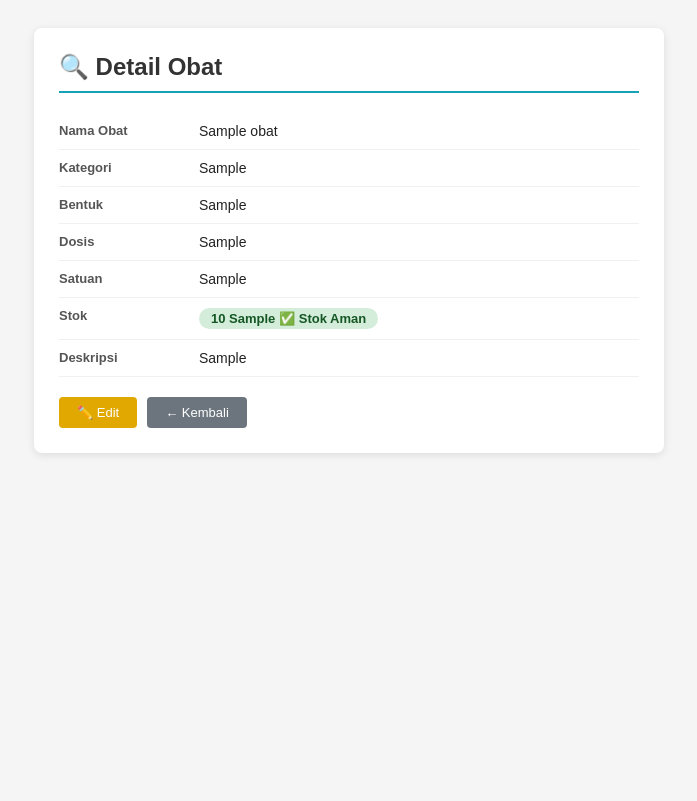
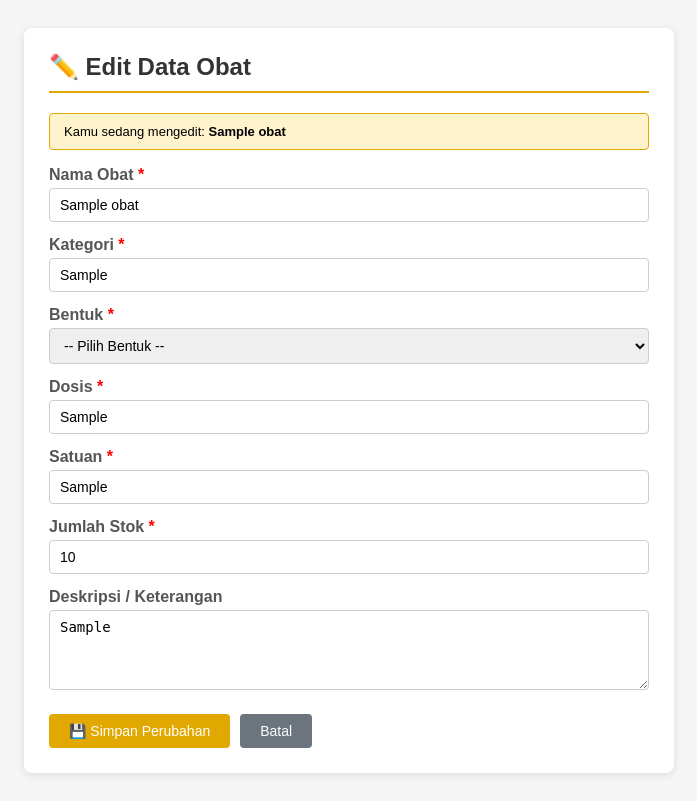
Before and after one commit to SuperiorSty/project_uas, a PHP site: page /views/editObat.php?id=1 in a window 1280 px wide. Shown: the whole page, without its empty margins (291-988 px from the left). Before the commit the page ends 455 px from the top, so only its background shows below. Run offline with PHP 8.4, Linux system fonts and the light colour scheme; the visitor is signed in with stand-in values (Sample User, id 1); tables that the repository leaves empty or names only in its code hold one stand-in row (values such as "Sample post").

Commit message:
Fitur : perbaiki halaman edit obat

```diff
--- a/views/editObat.php
+++ b/views/editObat.php
@@ -2,24 +2,31 @@
 session_start();
 require_once '../config/database.php';
 
-// ── RBAC: harus login dulu ──────────────────────────────────────────────────
+// ── RBAC: hanya ADMIN yang boleh edit obat ──────────────────────────────────
 if (!isset($_SESSION['user_id'])) {
     header("Location: ../index.php?error=Silakan login terlebih dahulu!");
+    exit;
+}
+if ($_SESSION['role_nama'] !== 'ADMIN') {
+    header("Location: dashboard.php?error=Anda tidak punya akses ke halaman ini!");
     exit;
 }
 
 $pdo = Database::connect();
 
+// Ambil id dari URL, pastikan valid
 $id = isset($_GET['id']) ? (int)$_GET['id'] : 0;
 if ($id <= 0) {
     header("Location: kelolaObat.php");
     exit;
 }
 
+// Ambil data obat yang akan diedit
 $stmt = $pdo->prepare("SELECT * FROM master_obat WHERE master_id = ?");
 $stmt->execute([$id]);
 $obat = $stmt->fetch();
 
+// Kalau id tidak ditemukan di database, balik ke halaman daftar
 if (!$obat) {
     header("Location: kelolaObat.php?error=Data obat tidak ditemukan!");
     exit;
@@ -29,68 +36,70 @@ if (!$obat) {
 <html lang="id">
 <head>
     <meta charset="UTF-8">
-    <title>Detail Obat - <?= htmlspecialchars($obat['nama_obat']) ?></title>
+    <title>Edit Obat - <?= htmlspecialchars($obat['nama_obat']) ?></title>
     <style>
         body { font-family: sans-serif; padding: 20px; background: #f5f5f5; }
-        .container { max-width: 580px; margin: 0 auto; background: white; padding: 25px; border-radius: 8px; box-shadow: 0 2px 8px rgba(0,0,0,0.1); }
-        h2 { margin-top: 0; color: #333; border-bottom: 2px solid #17a2b8; padding-bottom: 10px; }
-        .field { display: flex; gap: 10px; padding: 10px 0; border-bottom: 1px solid #f0f0f0; }
-        .field:last-child { border-bottom: none; }
-        .field-label { font-weight: bold; color: #555; min-width: 130px; font-size: 13px; }
-        .field-value { color: #222; font-size: 14px; }
-        .badge-stok { display: inline-block; padding: 3px 12px; border-radius: 20px; font-weight: bold; font-size: 13px; }
-        .badge-ok { background: #d4edda; color: #155724; }
-        .badge-warn { background: #f8d7da; color: #721c24; }
+        .container { max-width: 600px; margin: 0 auto; background: white; padding: 25px; border-radius: 8px; box-shadow: 0 2px 8px rgba(0,0,0,0.1); }
+        h2 { margin-top: 0; color: #333; border-bottom: 2px solid #e0a800; padding-bottom: 10px; }
+        label { font-weight: bold; display: block; margin-top: 14px; margin-bottom: 4px; color: #555; }
+        input[type=text], input[type=number], select, textarea {
+            width: 100%; padding: 8px 10px; border: 1px solid #ccc;
+            border-radius: 4px; box-sizing: border-box; font-size: 14px;
+        }
+        textarea { resize: vertical; height: 80px; }
         .btn-wrap { margin-top: 20px; display: flex; gap: 10px; }
-        .btn { padding: 8px 18px; border-radius: 4px; text-decoration: none; font-size: 13px; }
-        .btn-edit { background: #e0a800; color: white; }
-        .btn-back { background: #6c757d; color: white; }
+        .btn-simpan { background: #e0a800; color: white; border: none; padding: 9px 20px; border-radius: 4px; cursor: pointer; font-size: 14px; }
+        .btn-simpan:hover { background: #c49200; }
+        .btn-batal { background: #6c757d; color: white; padding: 9px 20px; border-radius: 4px; text-decoration: none; font-size: 14px; }
+        .info { background: #fff3cd; border: 1px solid #e0a800; border-radius: 4px; padding: 10px 14px; margin-bottom: 16px; font-size: 13px; }
     </style>
 </head>
 <body>
 <div class="container">
-    <h2>🔍 Detail Obat</h2>
+    <h2>✏️ Edit Data Obat</h2>
 
-    <div class="field">
-        <span class="field-label">Nama Obat</span>
-        <span class="field-value"><?= htmlspecialchars($obat['nama_obat']) ?></span>
-    </div>
-    <div class="field">
-        <span class="field-label">Kategori</span>
-        <span class="field-value"><?= htmlspecialchars($obat['kategori']) ?></span>
-    </div>
-    <div class="field">
-        <span class="field-label">Bentuk</span>
-        <span class="field-value"><?= htmlspecialchars($obat['bentuk'] ?? '-') ?></span>
-    </div>
-    <div class="field">
-        <span class="field-label">Dosis</span>
-        <span class="field-value"><?= htmlspecialchars($obat['dosis'] ?? '-') ?></span>
-    </div>
-    <div class="field">
-        <span class="field-label">Satuan</span>
-        <span class="field-value"><?= htmlspecialchars($obat['satuan'] ?? '-') ?></span>
-    </div>
-    <div class="field">
-        <span class="field-label">Stok</span>
-        <span class="field-value">
-            <span class="badge-stok <?= $obat['stok'] < 5 ? 'badge-warn' : 'badge-ok' ?>">
-                <?= $obat['stok'] ?> <?= htmlspecialchars($obat['satuan'] ?? '') ?>
-                <?= $obat['stok'] < 5 ? '⚠️ Stok Menipis' : '✅ Stok Aman' ?>
-            </span>
-        </span>
-    </div>
-    <div class="field">
-        <span class="field-label">Deskripsi</span>
-        <span class="field-value"><?= nl2br(htmlspecialchars($obat['deskripsi'] ?? '-')) ?></span>
+    <div class="info">
+        Kamu sedang mengedit: <strong><?= htmlspecialchars($obat['nama_obat']) ?></strong>
     </div>
 
-    <div class="btn-wrap">
-        <?php if ($_SESSION['role_nama'] === 'ADMIN'): ?>
-            <a href="editObat.php?id=<?= $obat['master_id'] ?>" class="btn btn-edit">✏️ Edit</a>
-        <?php endif; ?>
-        <a href="kelolaObat.php" class="btn btn-back">← Kembali</a>
-    </div>
+    <form action="../proses/prosesObat.php?aksi=edit" method="POST">
+        <!-- hidden field untuk kirim id ke prosesObat.php -->
+        <input type="hidden" name="master_id" value="<?= $obat['master_id'] ?>">
+
+        <label>Nama Obat <span style="color:red">*</span></label>
+        <input type="text" name="nama_obat" value="<?= htmlspecialchars($obat['nama_obat']) ?>" required>
+
+        <label>Kategori <span style="color:red">*</span></label>
+        <input type="text" name="kategori" placeholder="contoh: Analgesik, Antibiotik, Vitamin"
+               value="<?= htmlspecialchars($obat['kategori']) ?>" required>
+
+        <label>Bentuk <span style="color:red">*</span></label>
+        <select name="bentuk" required>
+            <option value="">-- Pilih Bentuk --</option>
+            <?php foreach (['Tablet','Kapsul','Sirup','Serbuk','Salep','Tetes'] as $b): ?>
+                <option value="<?= $b ?>" <?= $obat['bentuk'] == $b ? 'selected' : '' ?>><?= $b ?></option>
+            <?php endforeach; ?>
+        </select>
+
+        <label>Dosis <span style="color:red">*</span></label>
+        <input type="text" name="dosis" placeholder="contoh: 500mg, 10ml"
+               value="<?= htmlspecialchars($obat['dosis']) ?>" required>
+
+        <label>Satuan <span style="color:red">*</span></label>
+        <input type="text" name="satuan" placeholder="contoh: Strip, Botol, Box"
+               value="<?= htmlspecialchars($obat['satuan']) ?>" required>
+
+        <label>Jumlah Stok <span style="color:red">*</span></label>
+        <input type="number" name="stok" min="0" value="<?= htmlspecialchars($obat['stok']) ?>" required>
+
+        <label>Deskripsi / Keterangan</label>
+        <textarea name="deskripsi" placeholder="Contoh: Obat penurun demam, diminum 3x sehari"><?= htmlspecialchars($obat['deskripsi'] ?? '') ?></textarea>
+
+        <div class="btn-wrap">
+            <button type="submit" class="btn-simpan">💾 Simpan Perubahan</button>
+            <a href="kelolaObat.php" class="btn-batal">Batal</a>
+        </div>
+    </form>
 </div>
 </body>
 </html>
```
